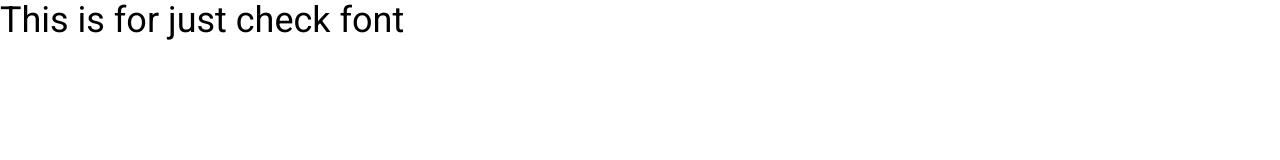
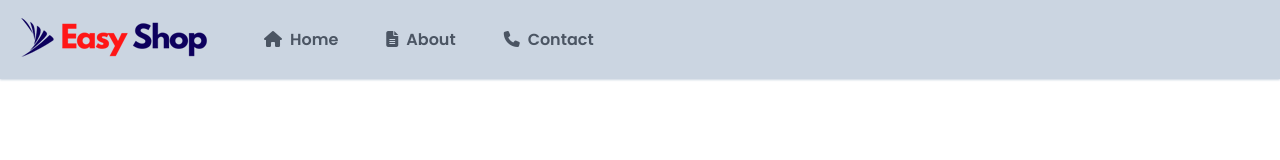
Before and after one commit to easylearningbd/tailwind-blog-project, a website: page index.html in a window 1280 px wide. Drawn offline with Linux system fonts and the light colour scheme.

Commit message:
45.Design a Blog Header Navbar Part 1

```diff
--- a/index.html
+++ b/index.html
@@ -14,9 +14,47 @@
      <link href="https://fonts.googleapis.com/css2?family=Poppins:wght@400;600;700;800;900&family=Roboto:wght@400;700;900&display=swap" rel="stylesheet">
 
 </head>
-<body>
+<body class="font-poppins text-gray-600 ">
 
-     <h1 class="text-4xl font-roboto  ">This is for just check font</h1>
+      <!-- -------- Header nav bar part ------------- -->
+     <nav class="bg-slate-300 shadow-sm shadow-slate-300 ">
+          <div class="container mx-auto px-4 py-3 flex items-center ">
+               <a href="#">
+                    <img src="./images/easyshop.png" alt="Company Logo" />
+               </a>
+
+          <div class="ml-12 flex">
+               <a href="#" class="flex items-center font-semibold text-md hover:text-blue-700 transition " >
+                    <span class="mr-2">
+                         <i class="fas fa-home"></i>
+                    </span>
+                    Home
+               </a>
+          </div>
+
+          <div class="ml-12 flex">
+               <a href="#" class="flex items-center font-semibold text-md hover:text-blue-700 transition " >
+                    <span class="mr-2">
+                         <i class="fas fa-file-alt"></i>
+                    </span>
+                    About
+               </a>
+          </div>
+
+
+          <div class="ml-12 flex">
+               <a href="#" class="flex items-center font-semibold text-md hover:text-blue-700 transition " >
+                    <span class="mr-2">
+                         <i class="fas fa-phone"></i>
+                    </span>
+                    Contact
+               </a>
+          </div>
+
+          </div>
+
+     </nav>
+ <!-- --------End Header nav bar part ------------- -->
 
 
 </body>
```
Also changed, not shown: images/easyshop.png (added), output/tailwind.css.
